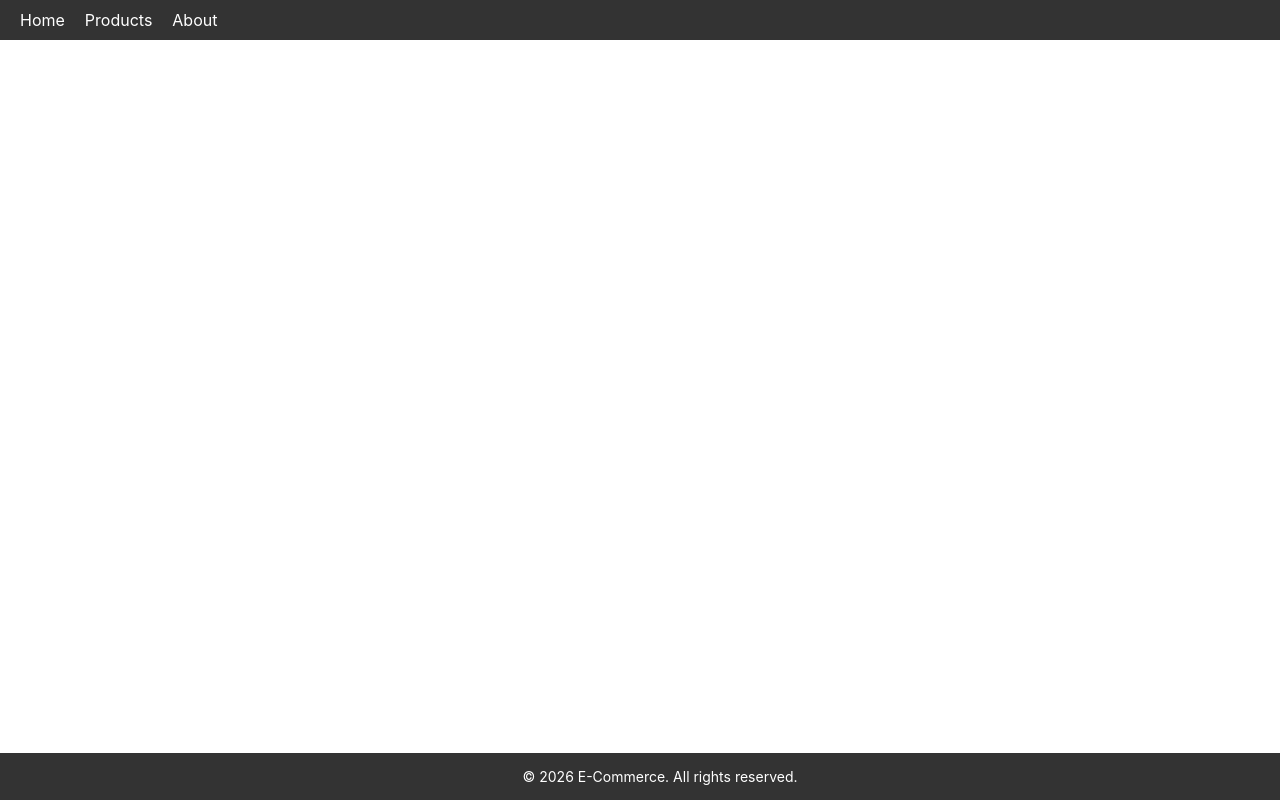
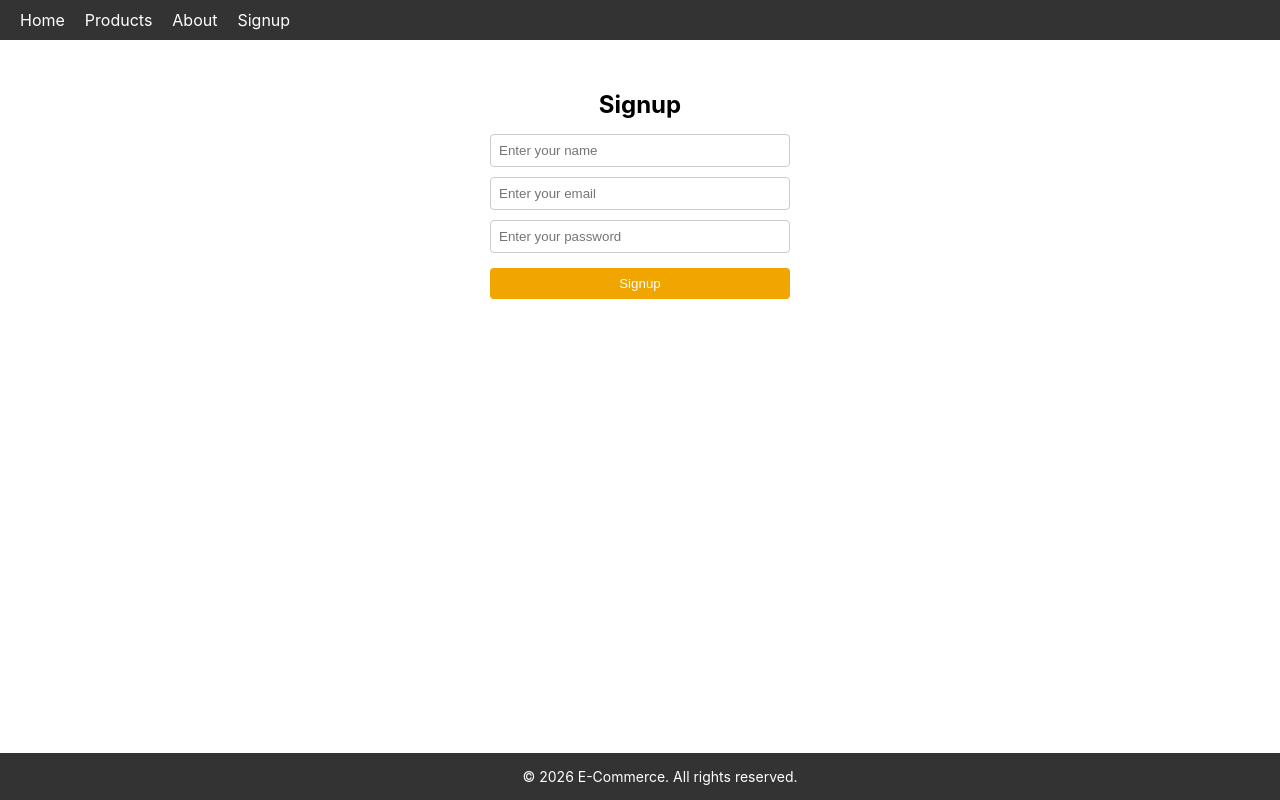
Before and after one commit to RekhaVerma2806/Node_react_E-Commerce_Website, a React (Create React App) app in the folder frontend/: page /signup in a window 1280 px wide. Built offline with nearby package versions, Linux system fonts and the light colour scheme.

Commit message:
Frontend Code

```diff
--- a/frontend/src/App.css
+++ b/frontend/src/App.css
@@ -41,37 +41,38 @@ footer p {
   font-size: 14px;
 }
 
-.App-logo {
-  height: 40vmin;
-  pointer-events: none;
+/* Signup Page */
+.signup-container {
+  width: 300px;
+  margin: 50px auto;
+  text-align: center;
 }
 
-@media (prefers-reduced-motion: no-preference) {
-  .App-logo {
-    animation: App-logo-spin infinite 20s linear;
-  }
+.signup-container h2 {
+  margin-bottom: 15px;
 }
 
-.App-header {
-  background-color: #282c34;
-  min-height: 100vh;
-  display: flex;
-  flex-direction: column;
-  align-items: center;
-  justify-content: center;
-  font-size: calc(10px + 2vmin);
-  color: white;
+.signup-container input {
+  display: block;
+  width: 100%;
+  padding: 8px;
+  margin: 10px 0;
+  border: 1px solid #ccc;
+  border-radius: 4px;
+  box-sizing: border-box;
 }
 
-.App-link {
-  color: #61dafb;
+.signup-btn {
+  width: 100%;
+  padding: 8px;
+  background-color: #f0a500;
+  color: #fff;
+  border: none;
+  border-radius: 4px;
+  cursor: pointer;
+  margin-top: 5px;
 }
 
-@keyframes App-logo-spin {
-  from {
-    transform: rotate(0deg);
-  }
-  to {
-    transform: rotate(360deg);
-  }
+.signup-btn:hover {
+  background-color: #d4920a;
 }
--- a/frontend/src/App.js
+++ b/frontend/src/App.js
@@ -2,7 +2,7 @@ import './App.css';
 import Nav from './components/Nav';
 import { BrowserRouter, Routes, Route} from 'react-router-dom';
 import Footer from './components/Footer';
-
+import Signup from './components/Signup';
 function App() {
   return (
     <div className="App">
@@ -12,6 +12,7 @@ function App() {
         <Route path="/" element={<h1>Home</h1>} />
         <Route path="/products" element={<h1>Products</h1>} />
         <Route path="/about" element={<h1>About</h1>} />
+        <Route path="/signup" element={<Signup />} />
       </Routes>
       </BrowserRouter>
       <Footer />
--- a/frontend/src/components/Nav.js
+++ b/frontend/src/components/Nav.js
@@ -8,6 +8,7 @@ const Nav = () => {
         <li><Link to="/">Home</Link></li>
         <li><Link to="/products">Products</Link></li>
         <li><Link to="/about">About</Link></li>
+        <li><Link to="/signup">Signup</Link></li>
       </ul>
     </nav>
   )
--- /dev/null
+++ b/frontend/src/components/Signup.js
@@ -0,0 +1,25 @@
+import React, {useState} from 'react';
+import '../App.css';
+
+const Signup = () => {
+    const [name, setName] = useState('');
+    const [email, setEmail] = useState('');
+    const [password, setPassword] = useState('');
+    const collectData = (e) => {
+        e.preventDefault();
+        console.warn({name, email, password});
+    }
+  return (
+    <div className="signup-container">
+      <h2>Signup</h2>
+      <input type="text" value={name} onChange={(e) => setName(e.target.value)} placeholder="Enter your name" />
+      <input type="email" value={email} onChange={(e) => setEmail(e.target.value)} placeholder="Enter your email" />
+      <input type="password" value={password} onChange={(e) => setPassword(e.target.value)} placeholder="Enter your password" />
+      <button className="signup-btn" onClick={collectData}>
+        Signup
+      </button>
+    </div>
+  );
+};
+
+export default Signup;
```
Also changed, not shown: frontend/src/Nav.css (deleted, +0 -23 lines).
